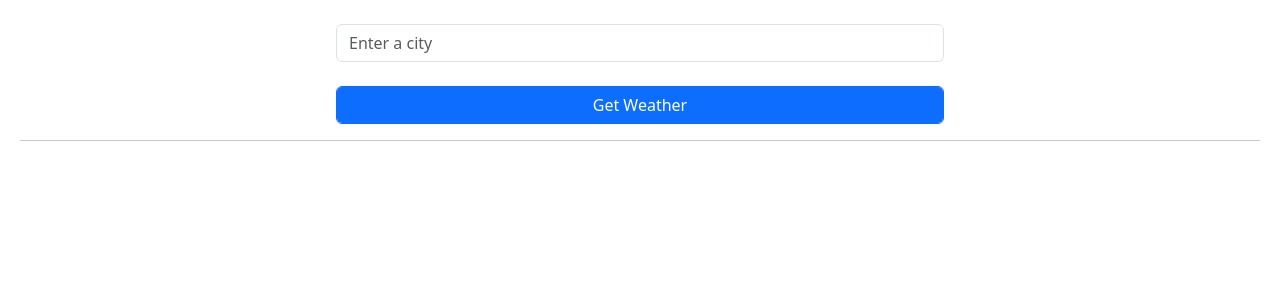
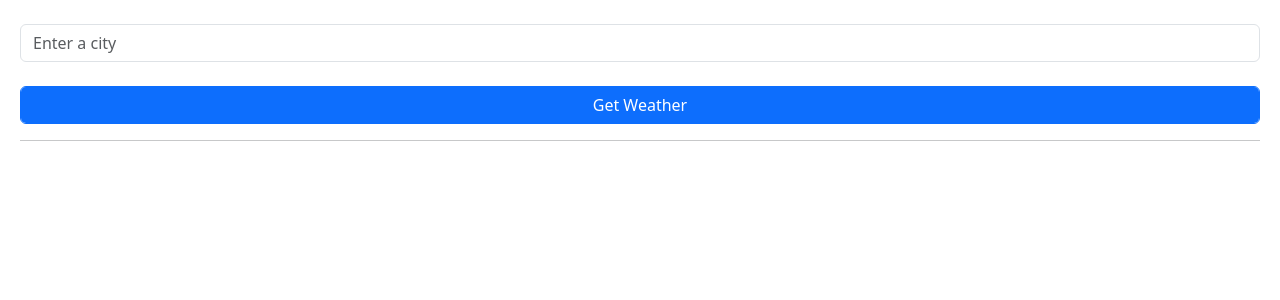
Before and after one commit to besure94/Weather-App, a React (Create React App) app: page / in a window 1280 px wide. Shown: the top 300 px of the page. Built offline with nearby package versions, Linux system fonts and the light colour scheme.

Commit message:
Adjust width of search form.

```diff
--- a/src/components/main/SearchForm.js
+++ b/src/components/main/SearchForm.js
@@ -15,7 +15,7 @@ function SearchForm(props) {
     <React.Fragment>
       <div className="form-container">
         <div className="row justify-content-center">
-          <div className="col-md-6">
+          <div className="search-form">
             <form onSubmit={handleFormSubmission}>
               <input
                 type="text"
--- a/src/index.css
+++ b/src/index.css
@@ -17,6 +17,18 @@ code {
   margin-left: 1.25rem;
   margin-right: 1.25rem;
   text-align: center;
+}
+
+/* form styling */
+.row > * {
+  flex-shrink: 0;
+  padding-right: calc(var(--bs-gutter-x) * 0.5);
+  padding-left: calc(var(--bs-gutter-x) * 0.5);
+  margin-top: var(--bs-gutter-y);
+}
+
+.search-form {
+  width: 30%;
 }
 
 /* weather details styling */
```
